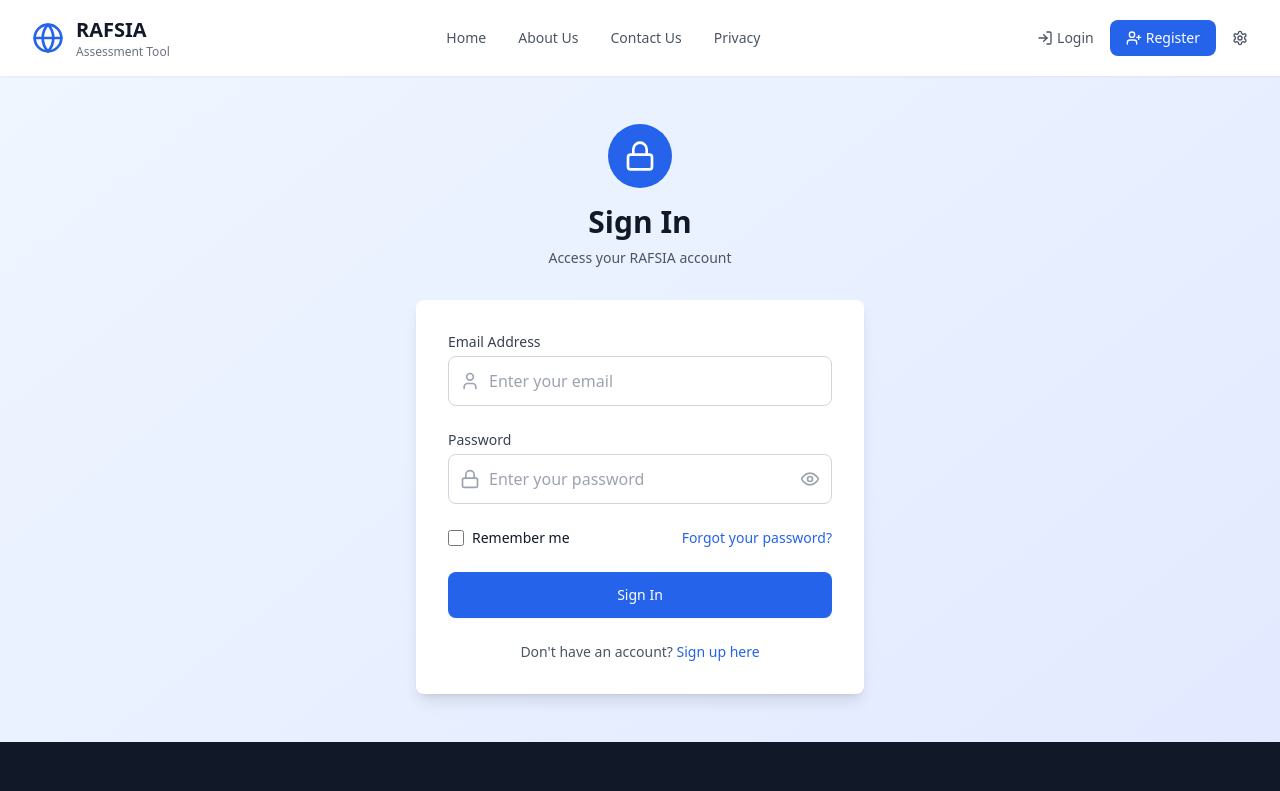
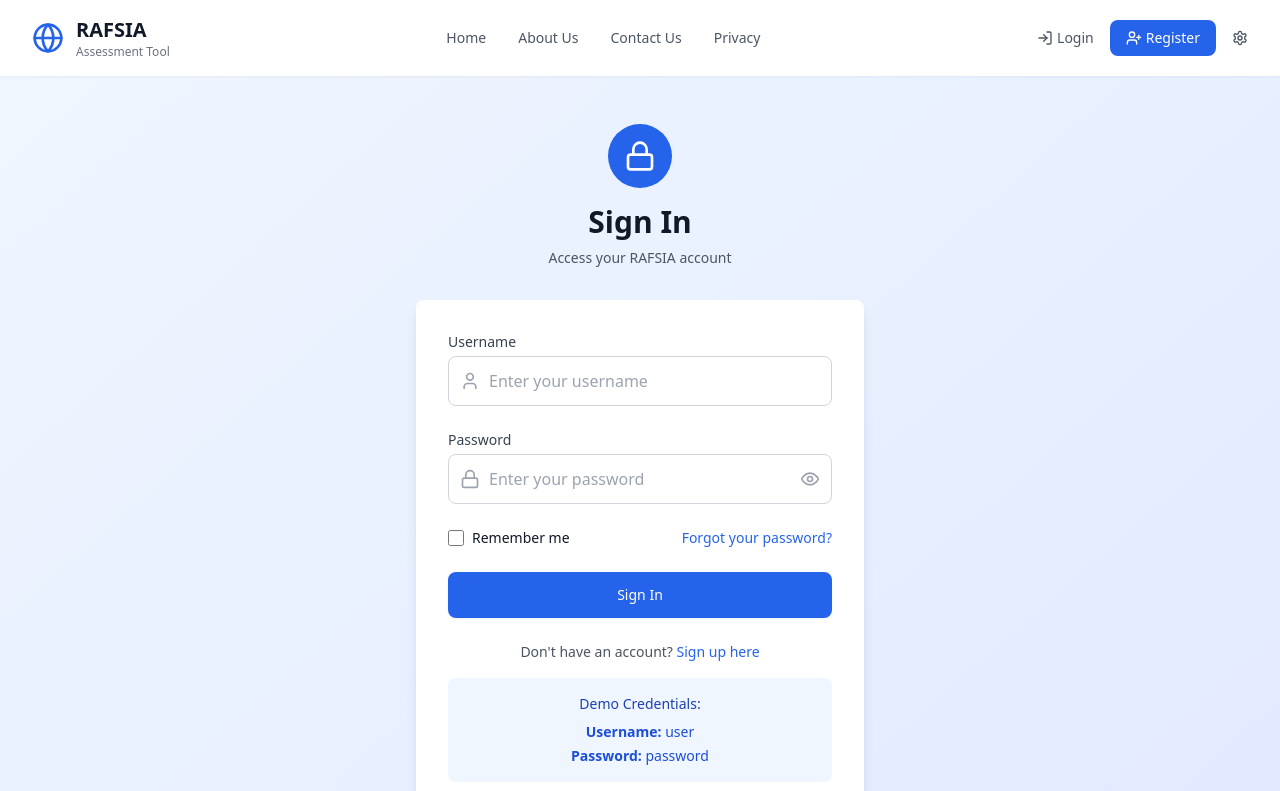
Before and after one commit to mikemuturi/Research, a React (Vite) app: page /login in a window 1280 px wide. Shown: the top 791 px of the page. Built offline with nearby package versions, Linux system fonts and the light colour scheme.

Commit message:
Fix login to use username instead of email

```diff
--- a/src/pages/LoginPage.tsx
+++ b/src/pages/LoginPage.tsx
@@ -6,7 +6,7 @@ import Footer from '../components/Footer';
 const LoginPage: React.FC = () => {
   const navigate = useNavigate();
   const [formData, setFormData] = useState({
-    email: '',
+    username: '',
     password: '',
   });
   const [loading, setLoading] = useState(false);
@@ -21,8 +21,8 @@ const LoginPage: React.FC = () => {
   const handleSubmit = async (e: React.FormEvent) => {
     e.preventDefault();
 
-    if (!formData.email || !formData.password) {
-      setError('Email and password are required');
+    if (!formData.username || !formData.password) {
+      setError('Username and password are required');
       return;
     }
 
@@ -30,10 +30,13 @@ const LoginPage: React.FC = () => {
 
     // Simulate authentication
     setTimeout(() => {
-      // Mock successful login
-      localStorage.setItem('access_token', 'mock-user-token');
-      localStorage.setItem('refresh_token', 'mock-refresh-token');
-      navigate('/');
+      if (formData.username === 'user' && formData.password === 'password') {
+        localStorage.setItem('access_token', 'mock-user-token');
+        localStorage.setItem('refresh_token', 'mock-refresh-token');
+        navigate('/');
+      } else {
+        setError('Invalid username or password. Try user/password');
+      }
       setLoading(false);
     }, 1000);
   };
@@ -58,20 +61,20 @@ const LoginPage: React.FC = () => {
             <form onSubmit={handleSubmit} className="space-y-6">
               {/* Email Field */}
               <div>
-                <label htmlFor="email" className="block text-sm font-medium text-gray-700 mb-1">
-                  Email Address
+                <label htmlFor="username" className="block text-sm font-medium text-gray-700 mb-1">
+                  Username
                 </label>
                 <div className="relative">
                   <div className="absolute inset-y-0 left-0 pl-3 flex items-center pointer-events-none">
                     <User className="h-5 w-5 text-gray-400" />
                   </div>
                   <input
-                    id="email"
-                    type="email"
-                    value={formData.email}
-                    onChange={(e) => handleInputChange('email', e.target.value)}
+                    id="username"
+                    type="text"
+                    value={formData.username}
+                    onChange={(e) => handleInputChange('username', e.target.value)}
                     className="block w-full pl-10 pr-3 py-3 border border-gray-300 rounded-lg focus:ring-2 focus:ring-blue-500 focus:border-transparent transition-colors"
-                    placeholder="Enter your email"
+                    placeholder="Enter your username"
                     required
                   />
                 </div>
@@ -162,6 +165,15 @@ const LoginPage: React.FC = () => {
                   Sign up here
                 </Link>
               </p>
+
+              {/* Demo Credentials */}
+              <div className="mt-4 p-4 bg-blue-50 rounded-lg">
+                <p className="text-sm text-blue-800 font-medium mb-2">Demo Credentials:</p>
+                <div className="text-sm text-blue-700 space-y-1">
+                  <p><strong>Username:</strong> user</p>
+                  <p><strong>Password:</strong> password</p>
+                </div>
+              </div>
             </div>
           </div>
         </div>
```
